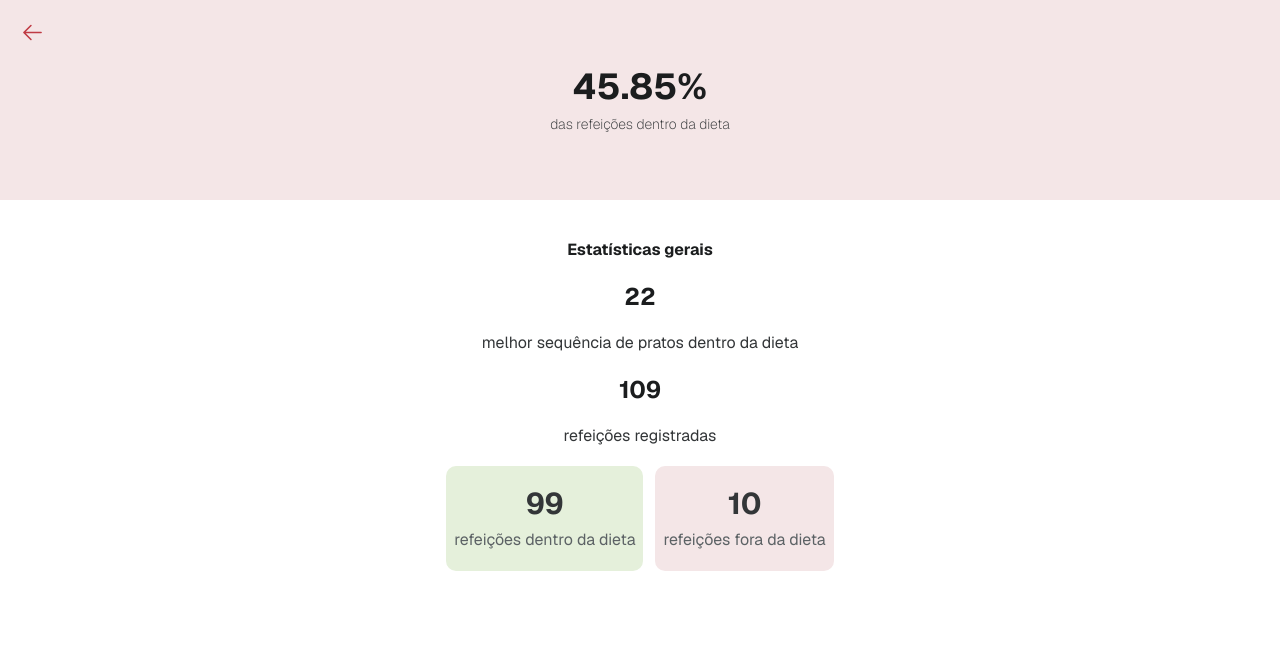
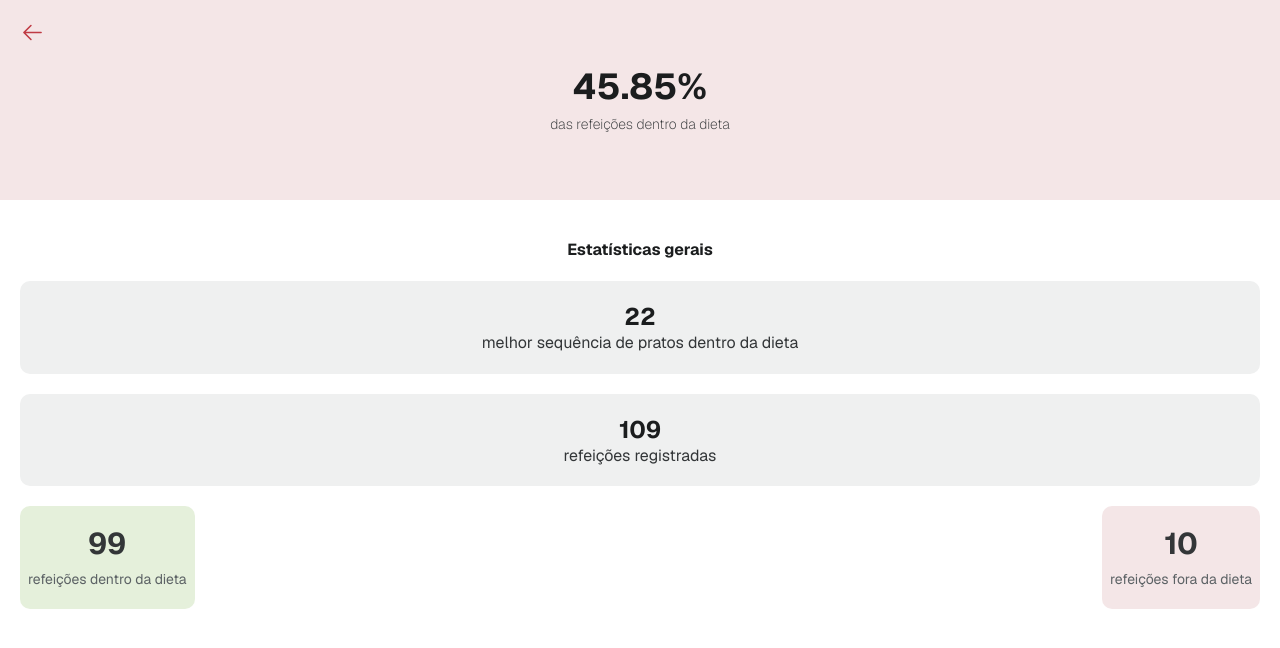
Before and after one commit to IgoorToorres/Daily-Diet-Front-end, a Next.js app: page /statistics in a window 1280 px wide. Shown: the top 648 px of the page. Built offline with nearby package versions, Linux system fonts and the light colour scheme.

Commit message:
fix: ajuste visual stats page

```diff
--- a/src/app/statistics/page.tsx
+++ b/src/app/statistics/page.tsx
@@ -6,23 +6,29 @@ export default function Statistics() {
     <>
       <StatisticsHeader percentage={percentage} />
 
-      <div className="flex flex-col gap-5 items-center mt-10">
+      <div className="flex flex-col gap-5 items-center mt-5 p-5">
         <p className="font-bold text-gray-1">Estatísticas gerais</p>
+
+        <div className=" w-full rounded-lg bg-gray-6 p-5 flex flex-col justify-center items-center">
           <span className="text-2xl font-bold text-gray-1">{"22"}</span>
           <p className="text-gray-2">
             melhor sequência de pratos dentro da dieta
           </p>
+        </div>
+
+        <div className=" w-full rounded-lg bg-gray-6 p-5 flex flex-col justify-center items-center">
           <span className="text-2xl font-bold text-gray-1">109</span>
           <p className="text-gray-2">refeições registradas</p>
+        </div>
 
-        <div className="flex gap-3">
-          <div className="flex flex-col items-center justify-center gap-2 bg-green-light py-5 px-2 rounded-lg">
+        <div className="flex justify-between gap-3 w-full">
+          <div className="flex flex-col items-center justify-center gap-2 bg-green-light px-2 py-5 rounded-lg">
             <span className="text-gray-2 text-3xl font-bold">99</span>
-            <p className="text-gray-3 ">refeições dentro da dieta</p>
+            <p className="text-gray-3 text-[14px]">refeições dentro da dieta</p>
           </div>
-          <div className="flex flex-col items-center justify-center gap-2 bg-red-light py-5 px-2 rounded-lg">
+          <div className="flex flex-col items-center justify-center gap-2 bg-red-light px-2 py-5 rounded-lg">
             <span className="text-gray-2 text-3xl font-bold">10</span>
-            <p className="text-gray-3 ">refeições fora da dieta</p>
+            <p className="text-gray-3 text-[14px]">refeições fora da dieta</p>
           </div>
         </div>
       </div>
```
Lines whose indentation alone changed are shown as unchanged.
